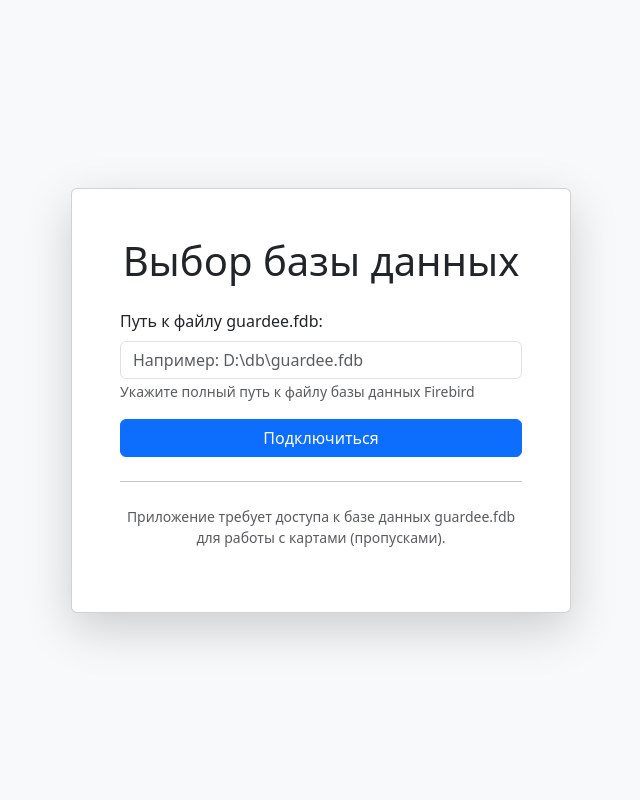
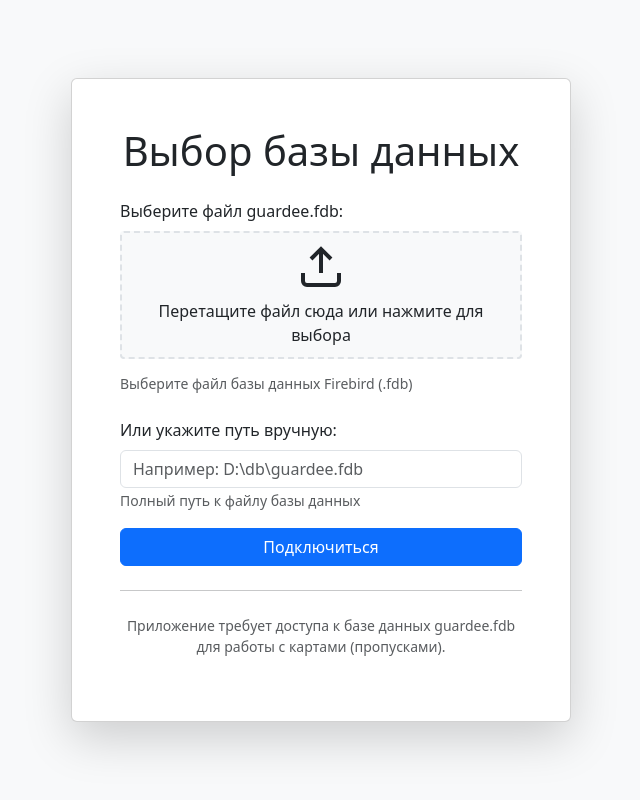
Before and after one commit to guard-e/hostel, a Flask app: page /select-database in a window 1280 px wide. Shown: the whole page, without its empty margins (319-959 px from the left). Run offline with Flask 3, Linux system fonts and the light colour scheme.

Commit message:
Добавлена возможность выбора файла БД через file input с drag-and-drop

```diff
--- a/app.py
+++ b/app.py
@@ -6,8 +6,15 @@
 from flask import Flask, render_template, request, jsonify, session, redirect, url_for
 import os
 from dotenv import load_dotenv
+import tempfile
+import shutil
+import logging
 
 load_dotenv()
+
+# Настроить логирование
+logging.basicConfig(level=logging.INFO)
+logger = logging.getLogger(__name__)
 
 app = Flask(__name__)
 app.secret_key = os.getenv('SECRET_KEY', 'dev-secret-key-change-in-production')
@@ -43,9 +50,27 @@ def index():
 def select_database():
     """Выбор файла базы данных"""
     if request.method == 'POST':
-        db_path = request.form.get('db_path')
+        db_path = None
+
+        # Проверить загруженный файл
+        if 'db_file' in request.files:
+            file = request.files['db_file']
+            if file and file.filename and file.filename.endswith('.fdb'):
+                # Сохранить загруженный файл во временную папку
+                temp_dir = tempfile.gettempdir()
+                db_path = os.path.join(temp_dir, file.filename)
+                try:
+                    file.save(db_path)
+                except Exception as e:
+                    logger.error(f"Error saving uploaded file: {str(e)}")
+                    return render_template('select_database.html', error=f'Ошибка при сохранении файла: {str(e)}')
+
+        # Если файл не загружен, использовать введенный путь
+        if not db_path:
+            db_path = request.form.get('db_path')
+
         if not db_path or not os.path.exists(db_path):
-            return render_template('select_database.html', error='Файл не найден')
+            return render_template('select_database.html', error='Файл не найден или не выбран')
 
         try:
             # Проверка подключения
@@ -56,6 +81,7 @@ def select_database():
             session['db_path'] = db_path
             return redirect(url_for('login'))
         except Exception as e:
+            logger.error(f"Database connection error: {str(e)}")
             return render_template('select_database.html', error=f'Ошибка подключения: {str(e)}')
 
     return render_template('select_database.html')
--- a/templates/select_database.html
+++ b/templates/select_database.html
@@ -5,6 +5,55 @@
     <meta name="viewport" content="width=device-width, initial-scale=1.0">
     <title>Выбор базы данных</title>
     <link href="https://cdn.jsdelivr.net/npm/bootstrap@5.3.0/dist/css/bootstrap.min.css" rel="stylesheet">
+    <style>
+        .file-input-wrapper {
+            position: relative;
+            overflow: hidden;
+            display: inline-block;
+            width: 100%;
+        }
+
+        .file-input-wrapper input[type=file] {
+            position: absolute;
+            left: -9999px;
+        }
+
+        .file-input-label {
+            display: block;
+            padding: 10px 15px;
+            background-color: #f8f9fa;
+            border: 2px dashed #dee2e6;
+            border-radius: 4px;
+            cursor: pointer;
+            text-align: center;
+            transition: all 0.3s ease;
+        }
+
+        .file-input-label:hover {
+            background-color: #e9ecef;
+            border-color: #007bff;
+        }
+
+        .file-input-label.dragover {
+            background-color: #e7f3ff;
+            border-color: #007bff;
+            box-shadow: 0 0 10px rgba(0, 123, 255, 0.3);
+        }
+
+        .file-name {
+            margin-top: 10px;
+            padding: 10px;
+            background-color: #d4edda;
+            border: 1px solid #c3e6cb;
+            border-radius: 4px;
+            color: #155724;
+            display: none;
+        }
+
+        .file-name.show {
+            display: block;
+        }
+    </style>
 </head>
 <body class="bg-light">
     <div class="container d-flex justify-content-center align-items-center min-vh-100">
@@ -19,12 +68,32 @@
                 </div>
                 {% endif %}
 
-                <form method="POST">
+                <form method="POST" id="dbForm" enctype="multipart/form-data">
+                    <div class="mb-4">
+                        <label class="form-label">Выберите файл guardee.fdb:</label>
+                        <div class="file-input-wrapper">
+                            <input type="file" class="form-control" id="db_file" name="db_file"
+                                   accept=".fdb" onchange="updateFileName()">
+                            <label for="db_file" class="file-input-label" id="fileLabel">
+                                <div>
+                                    <svg width="48" height="48" viewBox="0 0 24 24" fill="none" stroke="currentColor" stroke-width="2">
+                                        <path d="M21 15v4a2 2 0 0 1-2 2H5a2 2 0 0 1-2-2v-4"></path>
+                                        <polyline points="17 8 12 3 7 8"></polyline>
+                                        <line x1="12" y1="3" x2="12" y2="15"></line>
+                                    </svg>
+                                    <p class="mt-2 mb-0">Перетащите файл сюда или нажмите для выбора</p>
+                                </div>
+                            </label>
+                        </div>
+                        <div class="file-name" id="fileName"></div>
+                        <small class="form-text text-muted d-block mt-2">Выберите файл базы данных Firebird (.fdb)</small>
+                    </div>
+
                     <div class="mb-3">
-                        <label for="db_path" class="form-label">Путь к файлу guardee.fdb:</label>
-                        <input type="text" class="form-control" id="db_path" name="db_path" required
+                        <label for="db_path" class="form-label">Или укажите путь вручную:</label>
+                        <input type="text" class="form-control" id="db_path" name="db_path"
                                placeholder="Например: D:\db\guardee.fdb">
-                        <small class="form-text text-muted">Укажите полный путь к файлу базы данных Firebird</small>
+                        <small class="form-text text-muted">Полный путь к файлу базы данных</small>
                     </div>
 
                     <button type="submit" class="btn btn-primary w-100">Подключиться</button>
@@ -39,5 +108,48 @@
     </div>
 
     <script src="https://cdn.jsdelivr.net/npm/bootstrap@5.3.0/dist/js/bootstrap.bundle.min.js"></script>
+    <script>
+        const fileInput = document.getElementById('db_file');
+        const fileLabel = document.getElementById('fileLabel');
+        const fileName = document.getElementById('fileName');
+        const dbPathInput = document.getElementById('db_path');
+
+        // Drag and drop
+        fileLabel.addEventListener('dragover', (e) => {
+            e.preventDefault();
+            fileLabel.classList.add('dragover');
+        });
+
+        fileLabel.addEventListener('dragleave', () => {
+            fileLabel.classList.remove('dragover');
+        });
+
+        fileLabel.addEventListener('drop', (e) => {
+            e.preventDefault();
+            fileLabel.classList.remove('dragover');
+
+            const files = e.dataTransfer.files;
+            if (files.length > 0) {
+                const file = files[0];
+                if (file.name.endsWith('.fdb')) {
+                    fileInput.files = files;
+                    updateFileName();
+                } else {
+                    alert('Пожалуйста, выберите файл .fdb');
+                }
+            }
+        });
+
+        function updateFileName() {
+            if (fileInput.files.length > 0) {
+                const file = fileInput.files[0];
+                fileName.textContent = '✓ Выбран файл: ' + file.name;
+                fileName.classList.add('show');
+                dbPathInput.value = '';
+            } else {
+                fileName.classList.remove('show');
+            }
+        }
+    </script>
 </body>
 </html>
```
Also changed, not shown: requirements.txt (+6 -6 lines).
